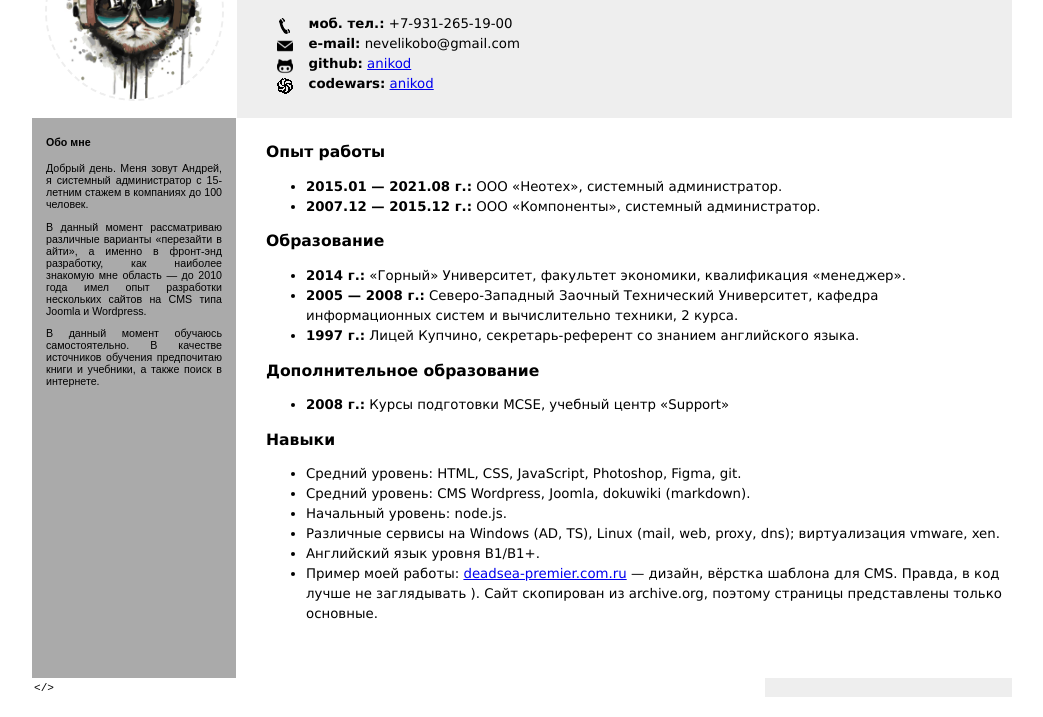
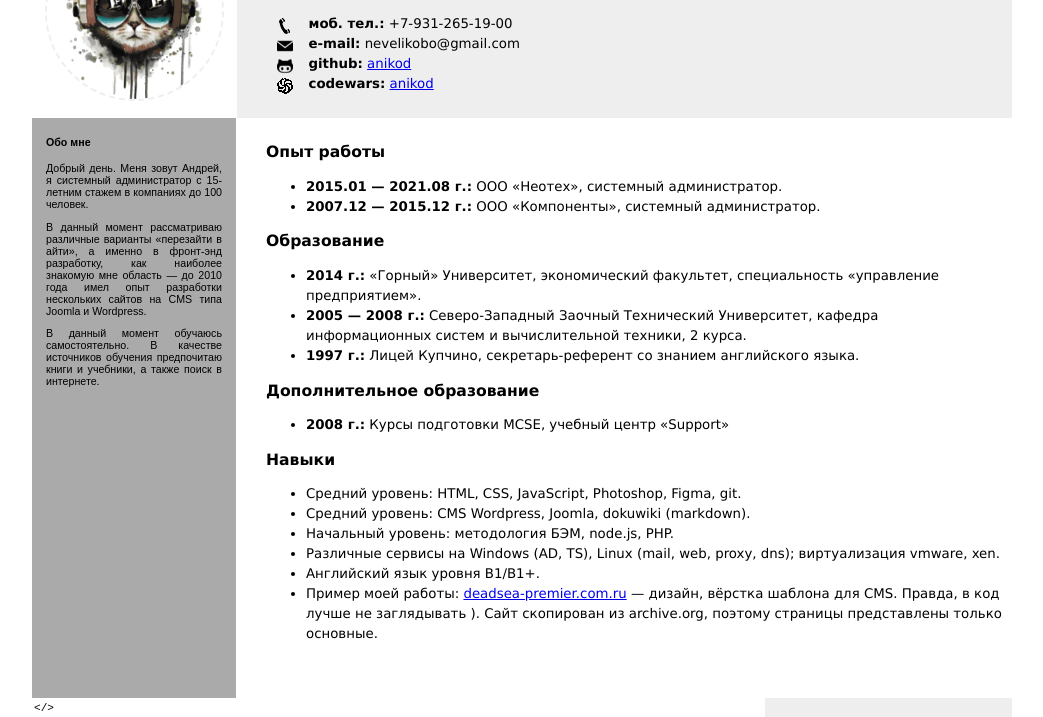
Before and after one commit to anikod/cv, a plain HTML site: page index.html in a window 1280 px wide. Shown: the part 95-812 px from the top of the page, without its empty margins (118-1161 px from the left). Drawn offline with Linux system fonts and the light colour scheme.

Commit message:
fix: some corrections

```diff
--- a/css/style.css
+++ b/css/style.css
@@ -68,7 +68,6 @@ li.github {
 li.codewars {
     background: url(../img/codewars-16-2.png) no-repeat 0 4px;
 }
-
 
 .main-content {
     margin: 0px auto;
--- a/index.html
+++ b/index.html
@@ -73,10 +73,10 @@
 
                     <h3>Образование</h3>
                     <ul>
-                        <li><b>2014 г.:</b> &laquo;Горный&raquo; Университет, факультет экономики, квалификация
-                            &laquo;менеджер&raquo;.</li>
+                        <li><b>2014 г.:</b> &laquo;Горный&raquo; Университет, экономический факультет, специальность
+                            &laquo;управление предприятием&raquo;.</li>
                         <li><b>2005 &mdash; 2008 г.:</b> Северо-Западный Заочный Технический Университет, кафедра
-                            информационных систем и вычислительно техники, 2 курса.</li>
+                            информационных систем и вычислительной техники, 2 курса.</li>
                         <li><b>1997 г.:</b> Лицей Купчино, секретарь-референт со знанием английского языка.</li>
                     </ul>
 
@@ -92,7 +92,7 @@
 
                         <li>Средний уровень: CMS Wordpress, Joomla, dokuwiki (markdown).</li>
 
-                        <li>Начальный уровень: node.js.</li>
+                        <li>Начальный уровень: методология БЭМ, node.js, PHP.</li>
 
                         <li>Различные сервисы на Windows (AD, TS), Linux (mail, web, proxy, dns); виртуализация vmware,
                             xen. </li>
```
